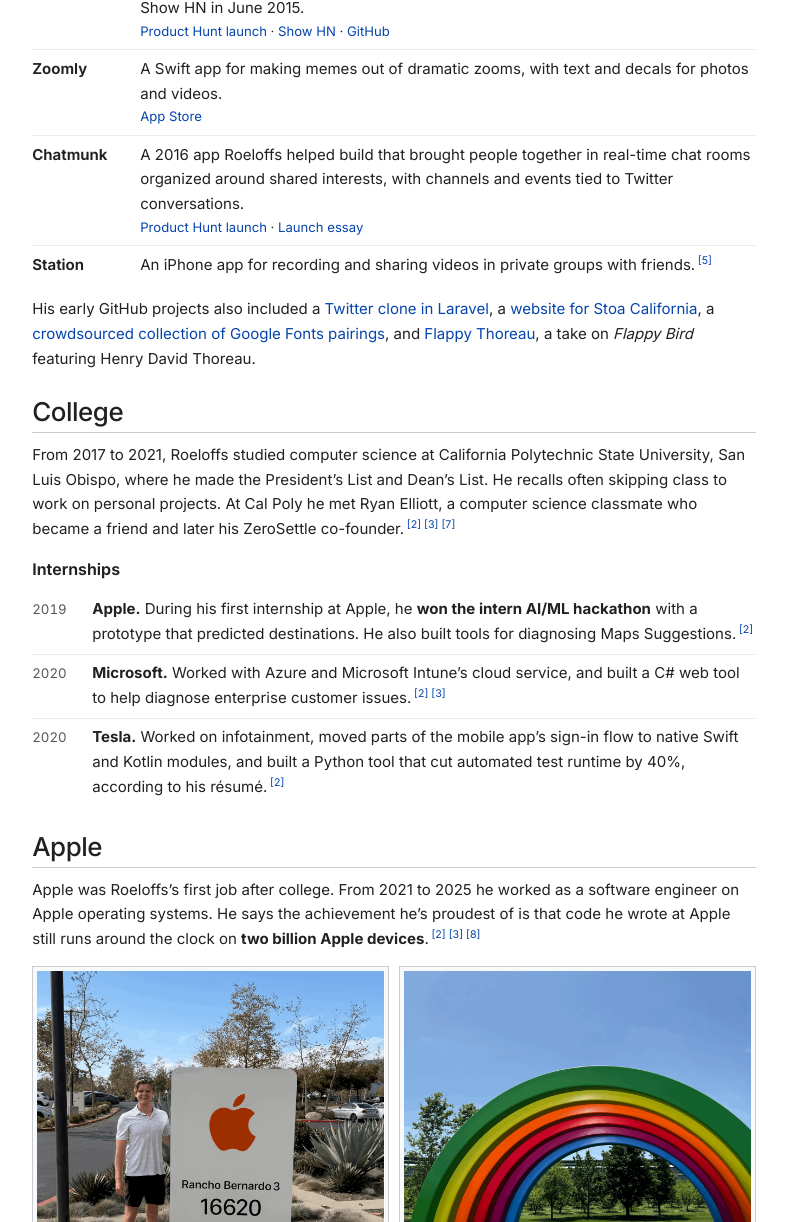
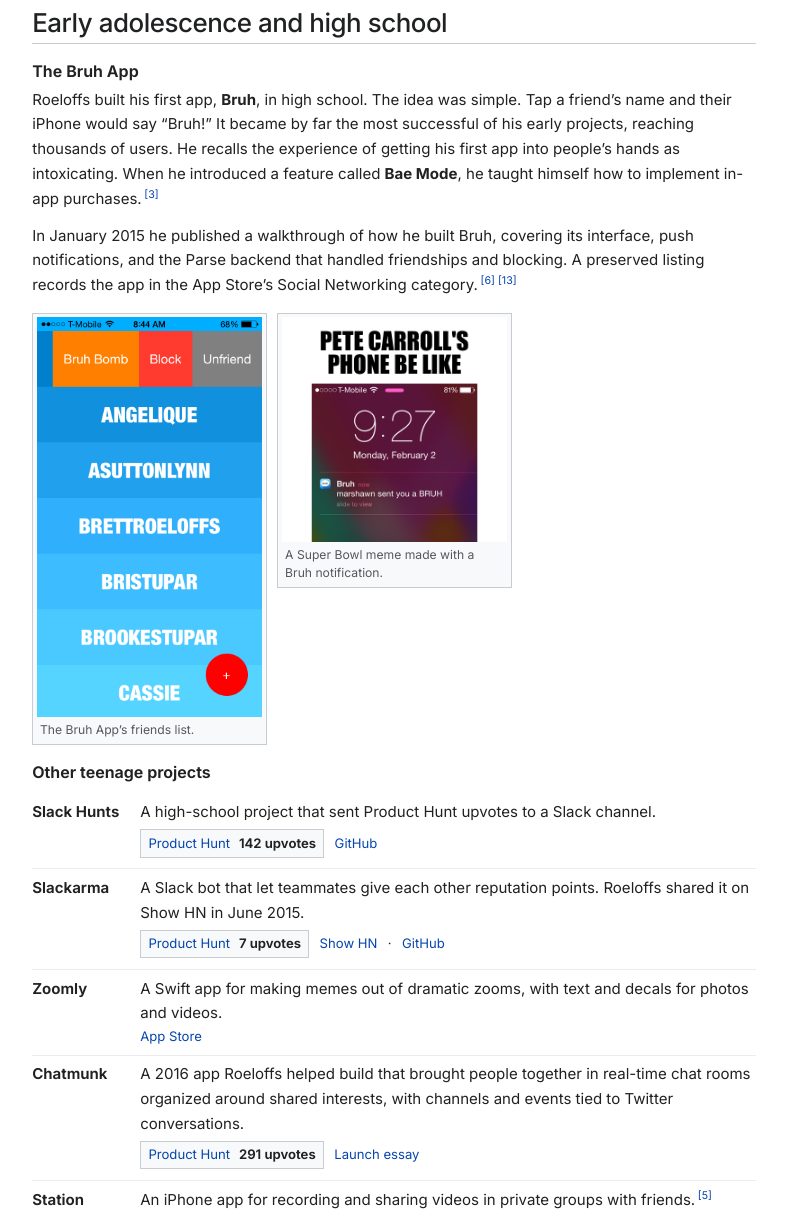
Before and after one commit to gdroel/gdroel.github.io, a plain HTML site: page index.html in a window 1280 px wide. Shown: the part 925-2147 px from the top of the page, without its empty margins (219-1006 px from the left). Drawn offline with Linux system fonts and the light colour scheme.

Commit message:
Add biography photos, hometown map, and launch votes

```diff
--- a/index.html
+++ b/index.html
@@ -65,7 +65,6 @@
     <header class="masthead" id="top">
         <div class="shell masthead-inner">
             <a class="wordmark" href="/">Personal wiki</a>
-            <a class="masthead-link" href="/resume/">Résumé <span aria-hidden="true">↗</span></a>
         </div>
     </header>
 
@@ -112,25 +111,39 @@
         <article class="biography" aria-label="Biography">
             <section id="about">
                 <h2>Early life</h2>
-                <p>Roeloffs grew up in Arroyo Grande, a small farming town on California’s Central Coast. He credits his upbringing there with teaching him the value of hard work. When an iPad sparked his curiosity about how apps were made, he began learning iOS development at age 11.<sup><a href="#ref-gabe" aria-label="Reference 3">[3]</a> <a href="#ref-arroyo" aria-label="Reference 4">[4]</a></sup></p>
+                <p>Roeloffs grew up in Arroyo Grande, a small farming town on California’s Central Coast. He credits his upbringing there with teaching him the value of hard work and resilience. When an iPad sparked his curiosity about how apps were made, he began learning iOS development at age 11.<sup><a href="#ref-gabe" aria-label="Reference 3">[3]</a> <a href="#ref-arroyo" aria-label="Reference 4">[4]</a></sup></p>
                 <p>In his early portfolio, he listed surfing and tennis among his favorite things to do outside of software.<sup><a href="#ref-portfolio-2017" aria-label="Reference 5">[5]</a></sup></p>
+                <figure class="locator-map">
+                    <a href="/images/arroyo-grande-map.png"><img src="/images/arroyo-grande-map.png" width="900" height="850" alt="Map locating Arroyo Grande on California’s Central Coast, between San Francisco and Los Angeles" loading="lazy" decoding="async"></a>
+                    <figcaption>Arroyo Grande on California’s Central Coast. Boundaries from the <a href="https://www.census.gov/geographies/mapping-files/2024/geo/carto-boundary-file.html">U.S. Census Bureau</a> and <a href="https://www.naturalearthdata.com/downloads/10m-cultural-vectors/">Natural Earth</a>.</figcaption>
+                </figure>
             </section>
 
             <section id="early-adolescence">
                 <h2>Early adolescence and high school</h2>
-                <h3>The Bruh App</h3>
+                <h3 id="bruh">The Bruh App</h3>
                 <p>Roeloffs built his first app, <strong>Bruh</strong>, in high school. The idea was simple. Tap a friend’s name and their iPhone would say “Bruh!” It became by far the most successful of his early projects, reaching thousands of users. He recalls the experience of getting his first app into people’s hands as intoxicating. When he introduced a feature called <strong>Bae Mode</strong>, he taught himself how to implement in-app purchases.<sup><a href="#ref-gabe" aria-label="Reference 3">[3]</a></sup></p>
-                <p>In January 2015 he published a walkthrough of how he built Bruh, covering its interface, push notifications, and the Parse backend that handled friendships and blocking.<sup><a href="#ref-bruh" aria-label="Reference 6">[6]</a></sup></p>
+                <p>In January 2015 he published a walkthrough of how he built Bruh, covering its interface, push notifications, and the Parse backend that handled friendships and blocking. A preserved listing records the app in the App Store’s Social Networking category.<sup><a href="#ref-bruh" aria-label="Reference 6">[6]</a> <a href="#ref-bruh-listing" aria-label="Reference 13">[13]</a></sup></p>
+                <div class="photo-pair bruh-screenshots">
+                    <figure>
+                        <a href="/images/bruh-app-friends.png"><img src="/images/bruh-app-friends.png" width="640" height="1136" alt="The Bruh App’s blue friends list with Bruh Bomb, Block and Unfriend controls" loading="lazy" decoding="async"></a>
+                        <figcaption>The Bruh App’s friends list.</figcaption>
+                    </figure>
+                    <figure>
+                        <a href="/images/bruh-app-super-bowl-meme.png"><img src="/images/bruh-app-super-bowl-meme.png" width="500" height="500" alt="A Pete Carroll meme showing a Bruh notification on an iPhone lock screen" loading="lazy" decoding="async"></a>
+                        <figcaption>A Super Bowl meme made with a Bruh notification.</figcaption>
+                    </figure>
+                </div>
 
                 <h3>Other teenage projects</h3>
                 <dl class="project-list">
                     <div>
                         <dt>Slack Hunts</dt>
-                        <dd>A high-school project that sent Product Hunt upvotes to a Slack channel. <span class="related"><a href="https://www.producthunt.com/products/slack-hunts?launch=slack-hunts">Product Hunt launch</a> · <a href="https://github.com/gdroel/slack-hunts">GitHub</a></span></dd>
+                        <dd>A high-school project that sent Product Hunt upvotes to a Slack channel. <span class="related"><a class="launch-link" href="https://www.producthunt.com/products/slack-hunts?launch=slack-hunts">Product Hunt <span class="launch-upvotes">142 upvotes</span></a> <a href="https://github.com/gdroel/slack-hunts">GitHub</a></span></dd>
                     </div>
                     <div>
                         <dt>Slackarma</dt>
-                        <dd>A Slack bot that let teammates give each other reputation points. Roeloffs shared it on Show HN in June 2015. <span class="related"><a href="https://www.producthunt.com/products/slack-hunts?launch=slackarma">Product Hunt launch</a> · <a href="https://news.ycombinator.com/item?id=9694166">Show HN</a> · <a href="https://github.com/gdroel/slackarma">GitHub</a></span></dd>
+                        <dd>A Slack bot that let teammates give each other reputation points. Roeloffs shared it on Show HN in June 2015. <span class="related"><a class="launch-link" href="https://www.producthunt.com/products/slack-hunts?launch=slackarma">Product Hunt <span class="launch-upvotes">7 upvotes</span></a> <a href="https://news.ycombinator.com/item?id=9694166">Show HN</a> · <a href="https://github.com/gdroel/slackarma">GitHub</a></span></dd>
                     </div>
                     <div>
                         <dt>Zoomly</dt>
@@ -138,7 +151,7 @@
                     </div>
                     <div>
                         <dt>Chatmunk</dt>
-                        <dd>A 2016 app Roeloffs helped build that brought people together in real-time chat rooms organized around shared interests, with channels and events tied to Twitter conversations. <span class="related"><a href="https://www.producthunt.com/products/chatmunk?launch=chatmunk-2">Product Hunt launch</a> · <a href="https://medium.com/@erictwillis/unbundling-twitter-introducing-chatmunk-f8171628aa4a">Launch essay</a></span></dd>
+                        <dd>A 2016 app Roeloffs helped build that brought people together in real-time chat rooms organized around shared interests, with channels and events tied to Twitter conversations. <span class="related"><a class="launch-link" href="https://www.producthunt.com/products/chatmunk?launch=chatmunk-2">Product Hunt <span class="launch-upvotes">291 upvotes</span></a> <a href="https://medium.com/@erictwillis/unbundling-twitter-introducing-chatmunk-f8171628aa4a">Launch essay</a></span></dd>
                     </div>
                     <div>
                         <dt>Station</dt>
@@ -153,9 +166,15 @@
                 <p>From 2017 to 2021, Roeloffs studied computer science at California Polytechnic State University, San Luis Obispo, where he made the President’s List and Dean’s List. He recalls often skipping class to work on personal projects. At Cal Poly he met Ryan Elliott, a computer science classmate who became a friend and later his ZeroSettle co-founder.<sup><a href="#ref-resume" aria-label="Reference 2">[2]</a> <a href="#ref-gabe" aria-label="Reference 3">[3]</a> <a href="#ref-ryan" aria-label="Reference 7">[7]</a></sup></p>
                 <h3>Internships</h3>
                 <dl class="timeline">
-                    <div>
+                    <div id="apple-internship">
                         <dt><time datetime="2019">2019</time></dt>
-                        <dd><strong>Apple.</strong> During his first internship at Apple, he <strong>won the intern AI/ML hackathon</strong> with a prototype that predicted destinations. He also built tools for diagnosing Maps Suggestions.<sup><a href="#ref-resume" aria-label="Reference 2">[2]</a></sup></dd>
+                        <dd>
+                            <strong>Apple.</strong> During his first internship at Apple, he <strong>won the intern AI/ML hackathon</strong> with a prototype that predicted destinations. He also built tools for diagnosing Maps Suggestions.<sup><a href="#ref-resume" aria-label="Reference 2">[2]</a></sup>
+                            <figure class="internship-trophy">
+                                <a href="/images/apple-intern-hackathon-trophy.jpg"><img src="/images/apple-intern-hackathon-trophy.jpg" width="1050" height="1400" alt="Gold trophy with a Machine Learning Platform &amp; Technologies Hackathon Winner plaque" loading="lazy" decoding="async"></a>
+                                <figcaption>The trophy from Apple’s 2019 intern AI/ML hackathon.</figcaption>
+                            </figure>
+                        </dd>
                     </div>
                     <div>
                         <dt><time datetime="2020">2020</time></dt>
@@ -241,7 +260,7 @@
                 <h2>References</h2>
                 <ol class="references">
                     <li id="ref-yc"><a href="https://www.ycombinator.com/companies/zerosettle">ZeroSettle company profile</a>, Y Combinator.</li>
-                    <li id="ref-resume"><a href="/resume/">Gabe Roeloffs’s résumé</a>.</li>
+                    <li id="ref-resume">Gabe Roeloffs’s résumé.</li>
                     <li id="ref-gabe">Gabe Roeloffs, firsthand biographical notes and photographs, November 2026.</li>
                     <li id="ref-arroyo"><a href="https://www.arroyogrande.org/DocumentCenter/View/1389/Historic-Context-Statement">Historic Context Statement</a>, City of Arroyo Grande.</li>
                     <li id="ref-portfolio-2017"><a href="https://github.com/gdroel/gdroel.github.io/blob/ee27bf8cbc2ff507919b6c1064a113fd66d2a1b3/index.html">Archived personal portfolio</a>, 2017.</li>
@@ -252,6 +271,7 @@
                     <li id="ref-zerosettle"><a href="https://zerosettle.io/">ZeroSettle iMessage product overview</a>.</li>
                     <li id="ref-yespress"><a href="https://yespress.io/gabe-roeloffs">Gabe Roeloffs Left Apple to Rewire the App Store’s Checkout</a>, YesPress, 2026.</li>
                     <li id="ref-portfolio-2018"><a href="https://github.com/gdroel/gdroel.github.io/blob/a2e7d7dd313b97ef4dec750280778a896e5af70f/index.html">Archived project portfolio</a>.</li>
+                    <li id="ref-bruh-listing"><a href="https://bruh-app-tap-friend-send-bruh.appstor.io/">Preserved App Store listing for The Bruh App</a>, AppStorio.</li>
                 </ol>
             </section>
         </article>
--- a/wiki.css
+++ b/wiki.css
@@ -51,8 +51,7 @@ a:focus-visible { outline: 2px solid var(--link); outline-offset: 3px; }
 
 .masthead-inner { min-height: 3.7rem; }
 .wordmark { color: var(--ink); font-size: 1.05rem; font-weight: 650; }
-.masthead-link { font-size: .85rem; }
-.masthead-link span, .footer a span { margin-left: .2em; }
+.footer a span { margin-left: .2em; }
 
 .wiki {
     display: grid;
@@ -193,7 +192,27 @@ sup a { white-space: nowrap; }
 .timeline dd, .project-list dd { margin: 0; }
 .timeline dt { color: var(--muted); font-size: .83rem; font-variant-numeric: tabular-nums; padding-top: .1rem; }
 .project-list dt { font-weight: 650; }
-.related { display: block; font-size: .82rem; }
+.related {
+    display: flex;
+    flex-wrap: wrap;
+    align-items: center;
+    gap: .35rem .65rem;
+    font-size: .82rem;
+}
+
+.related .launch-link { margin-block: .25rem; }
+
+.launch-link {
+    display: inline-flex;
+    flex-wrap: wrap;
+    align-items: center;
+    gap: .2rem .55rem;
+    padding: .15rem .45rem;
+    border: 1px solid var(--line);
+    background: var(--surface);
+}
+
+.launch-upvotes { color: var(--ink); font-weight: 650; }
 
 figure {
     margin: 0;
@@ -219,6 +238,9 @@ figcaption {
 }
 
 .feature-photo { width: min(100%, 44rem); margin-block: .85rem 1rem; }
+.locator-map { width: min(100%, 24rem); margin-top: .9rem; }
+.bruh-screenshots { max-width: 30rem; align-items: start; }
+.internship-trophy { width: min(100%, 12rem); margin-top: .6rem; }
 
 .watch-links {
     margin-block: .4rem .8rem;
```
Also changed, not shown: images/apple-intern-hackathon-trophy.jpg (added), images/arroyo-grande-map.png (added), images/bruh-app-friends.png (added), images/bruh-app-super-bowl-meme.png (added).
